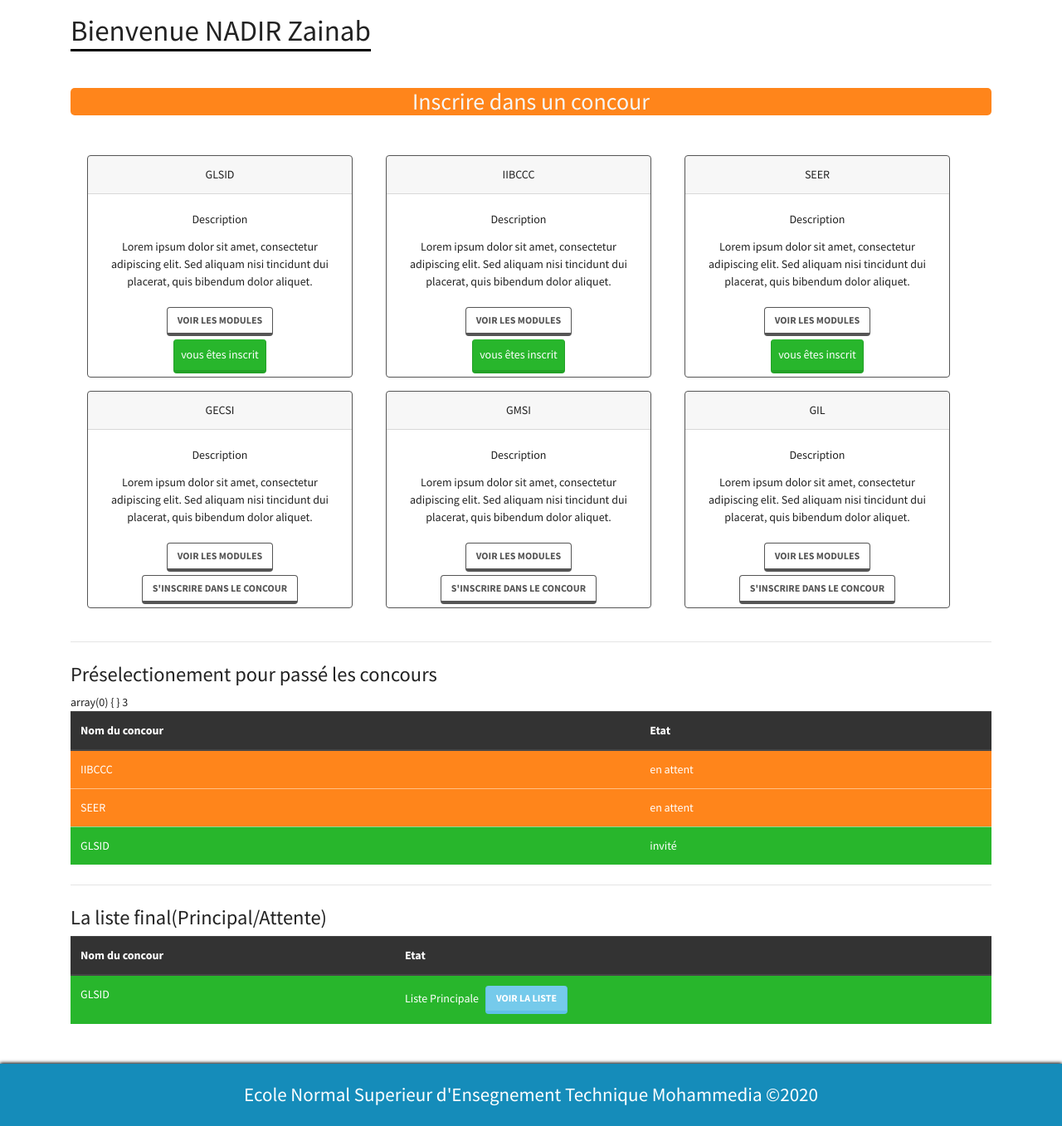
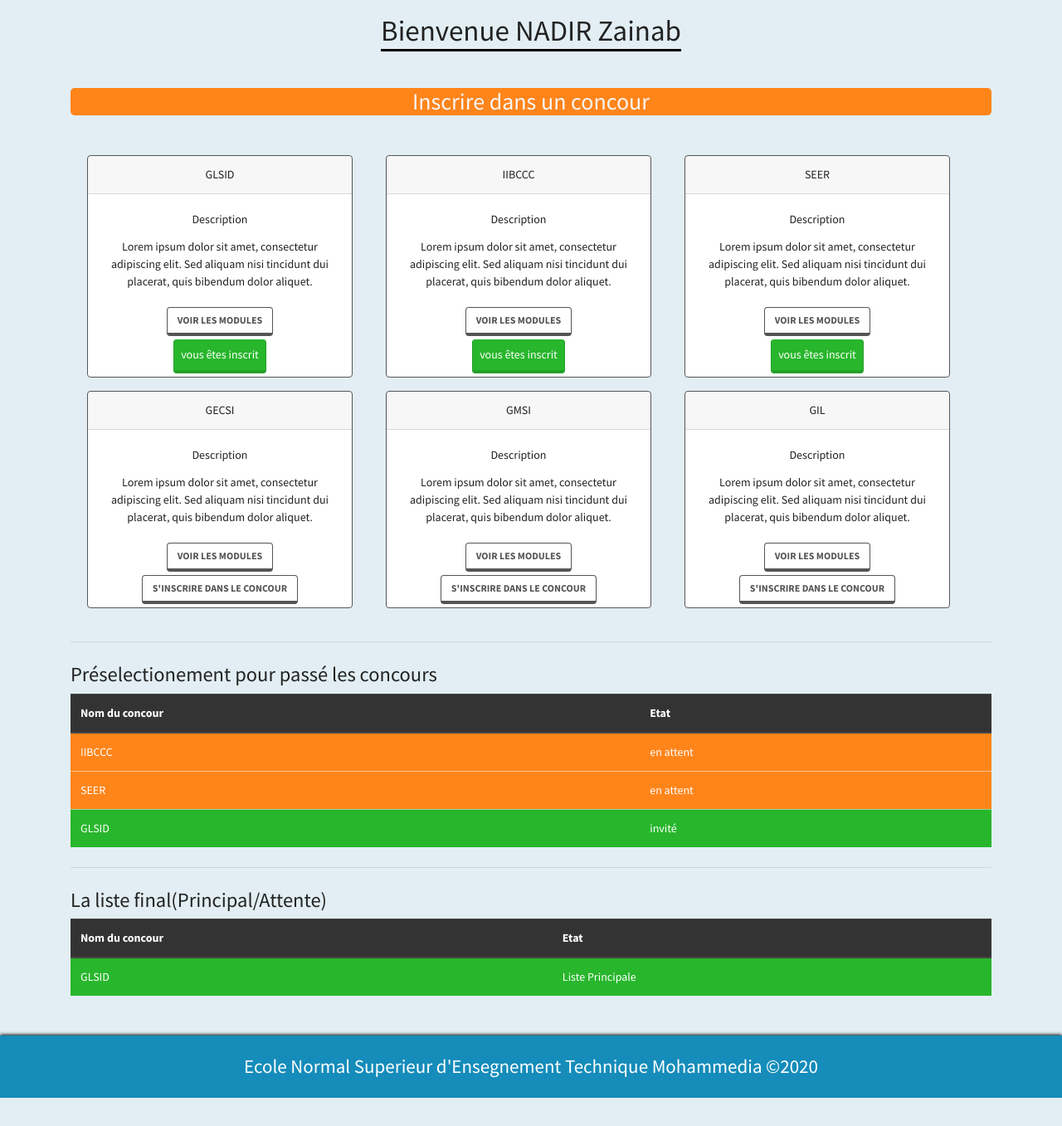
Before and after one commit to Yasser-NADIR/Stage, a PHP site: page /stage/profile.php in a window 1280 px wide. Shown: the part 77-1434 px from the top of the page at 83% size. After the commit the page ends 1400 px from the top, so only its background shows below. Run offline with PHP 8.4, Linux system fonts and the light colour scheme; a user stored in the database is signed in; data comes from the database, SQL or seed files in the repository; some libraries are stand-ins or nearby versions.

Commit message:
l'ajout du css 'background'

```diff
--- a/Include/profileCondidat.php
+++ b/Include/profileCondidat.php
@@ -92,8 +92,18 @@
         $aucune_liste[$i] = $req->fetch()["titre_concour"];
     }
 ?>
+<style>
+    body{
+        background: rgba(18, 123, 163, 0.1234);
+    }
+</style>
 
-<h1 class="mb-5 mt-3"><span style="border-bottom: 3px solid black;">Bienvenue <?=$_SESSION["user"]["nom_candidat"];?> <?=$_SESSION["user"]["prenom_candidat"];?></span></h1>
+<?php /*<h1 class="mb-5 mt-3"><span style="border-bottom: 3px solid black;">Bienvenue <?=$_SESSION["user"]["nom_candidat"];?> <?=$_SESSION["user"]["prenom_candidat"];?></span></h1>*/?>
+<h1 class="mb-5 mt-3" style="text-align: center;">
+    <span style="border-bottom: 3px solid black;">
+        Bienvenue <?=$_SESSION["user"]["nom_candidat"];?> <?=$_SESSION["user"]["prenom_candidat"];?>
+    </span>
+</h1>
 <h2 class="text-center text-light bg-warning mb-5" style="border-radius: 5px;">Inscrire dans un concour</h3>
 <div class="container row justify-content-around">
     <?php for($i=0; $i<6; $i++): ?>
@@ -158,9 +168,6 @@
                 <td>invité</td>
             </tr>
         <?php endforeach; ?>
-        <?php var_dump($liste_concour_invite);
-            echo $_SESSION["user"]["id_candidat"];
-        ?>
         <?php foreach($liste_concour_invite as $concour):?>
             <tr class="table-danger">
                 <td><?=$concour["titre_concour"]?></td>
@@ -188,13 +195,13 @@
         <?php foreach($liste_concour_principale as $concour):?>
         <tr class="table-success">
             <td><?=$concour?></td>
-            <td>Liste Principale<a href="#" class="btn btn-info mx-2">voir la liste</a></td>
+            <td>Liste Principale</td>
         </tr>
         <?php endforeach; ?>
         <?php foreach($liste_concour_attente as $concour): ?>
         <tr class="table-secondary">
             <td><?=$concour?></td>
-            <td>Liste d'attente<a href="#" class="btn btn-info mx-2">voir la liste</a></td>
+            <td>Liste d'attente</td>
         </tr>
         <?php endforeach; ?>
         <?php foreach($aucune_liste as $concour):?>
```
